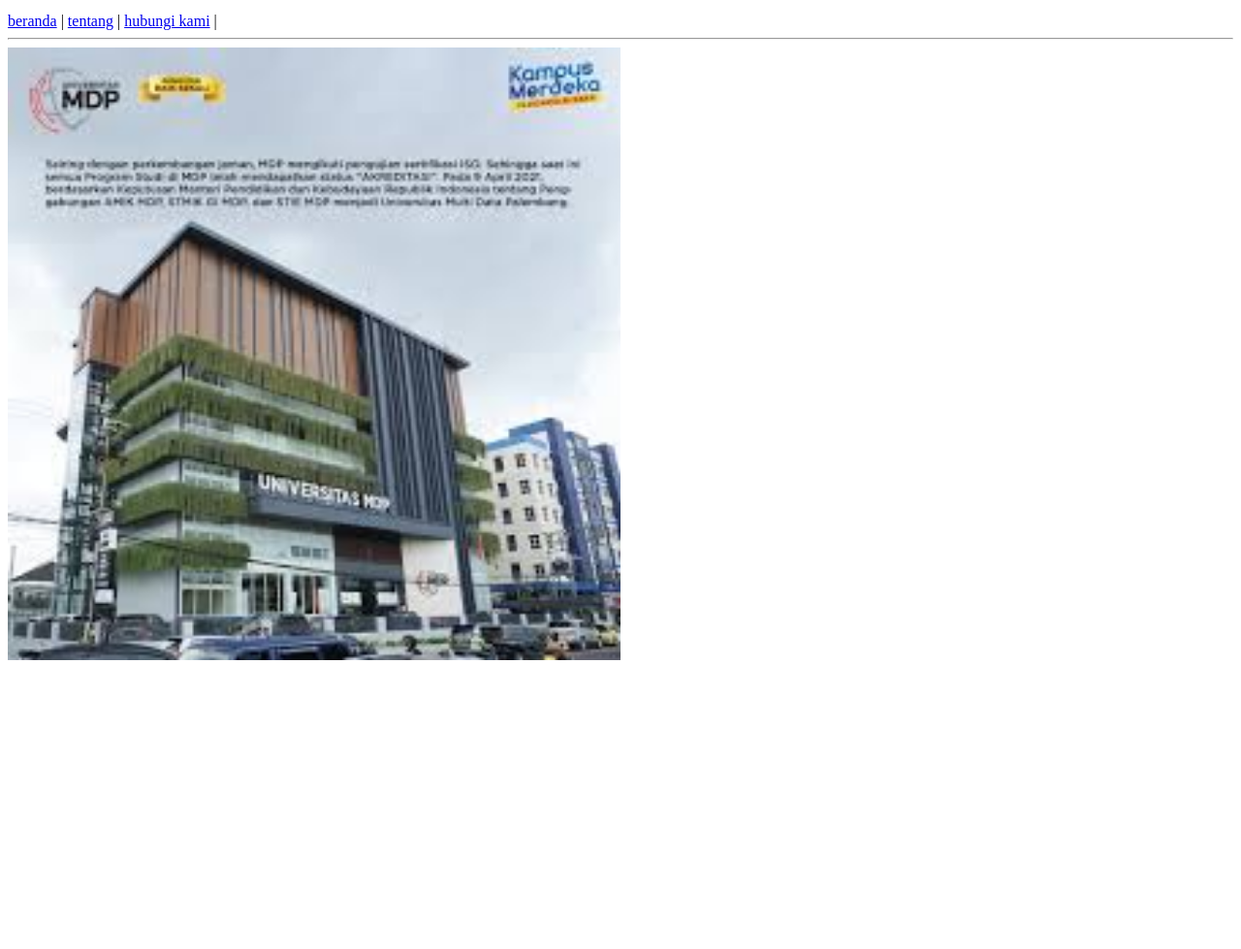
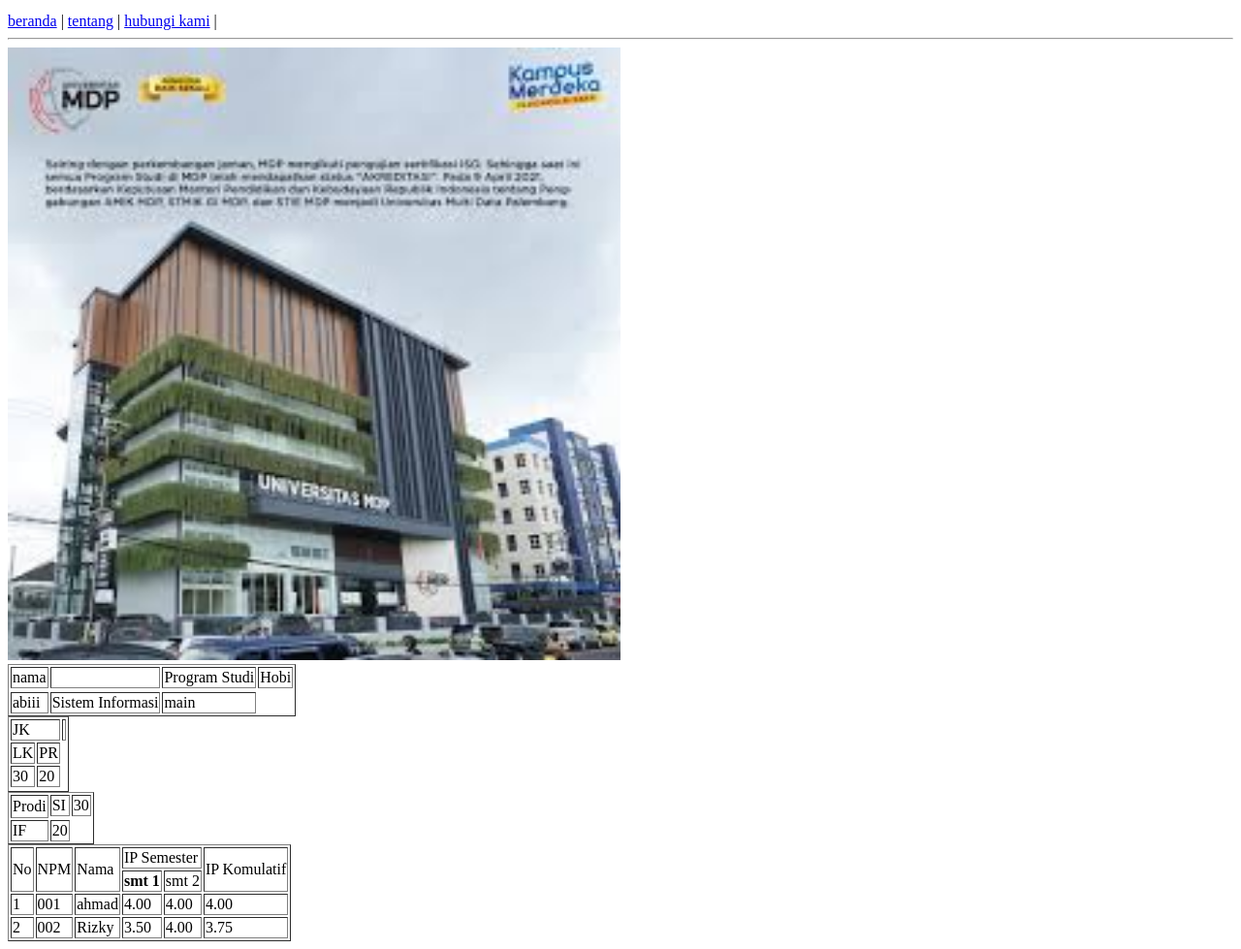
Before and after one commit to abiaththaariqrizalullah2428240161-tech/20252-si4c-paw1, a plain HTML site: page index.html in a window 1280 px wide. Shown: the part 101-1080 px from the top of the page at 97% size. Before the commit the page ends 800 px from the top, so only its background shows below. Drawn offline with Linux system fonts and the light colour scheme.

Commit message:
Tambah tabel dan formulir

```diff
--- a/index.html
+++ b/index.html
@@ -19,5 +19,97 @@
 
       <img src="image/image 2.jpg" alt="gambar banner " width="50%">
 
+      <!-- tabel -->
+       <table border="1">
+        <!-- baris -->
+        <tr>
+        <!-- kolom -->
+         <td>
+          nama
+        <td>
+          <td>
+            Program Studi
+          </td>
+          <td>
+            Hobi
+          <tr>
+          <tr>
+              <td>abiii</td>
+              <td>Sistem Informasi</td>
+              <td>main</td>
+            </tr>
+            </table>
+            <!-- table colspan -->
+             <table border="1">
+              <tr>
+                <td colspan="2">JK</td>
+                <td></td>
+                <tr>
+                  <!-- baris 2 -->
+                  <td>LK</td>
+                  <td>PR</td>
+                </tr>
+                <tr>
+                  <td>30</td>
+                  <td>20</td>
+                  <tr>
+                    <table>
+
+                      <!-- table rowspan -->
+                       <table border="1">
+                        <!-- Baris 1 -->
+                         <tr>
+                          <td rowspan="2">Prodi</td>
+                          <td>SI</td>
+                          <td>30</td>
+                          <tr>
+                           <!-- baris 2 -->
+                             <tr>
+                              <td>IF</td>
+                              <td>20</td>
+                             </tr>
+                          </tr>
+
+                         </tr>
+                       </table>
+                       <!-- Latihan Table -->
+                        <table border="1">
+                          <tr>
+                            <td rowspan="2">No</td>
+                            <td rowspan="2">NPM</td>
+                            <td rowspan="2">Nama</td>
+                            <td colspan="2">IP Semester</td>
+                            <td rowspan="2">IP Komulatif</td>
+                          </tr>
+                          <tr>
+                            <th>smt 1</th>
+                            <td>smt 2</td>
+                          </tr>
+                          <tr>
+                            <td>1</td>
+                            <td>001</td>
+                            <td>ahmad</td>
+                            <td>4.00</td>
+                            <td>4.00</td>
+                            <td>4.00</td>
+                          </tr>
+                          <tr>
+                            <td>2</td>
+                            <td>002</td>
+                            <td>Rizky</td>
+                            <td>3.50</td>
+                            <td>4.00</td>
+                            <td>3.75</td>
+                          </tr>
+                        </table>
+
+
+
+
+
+
+
+
+
 </body>
 </html>
```
Also changed, not shown: hubingi.html (+32 -0 lines).
